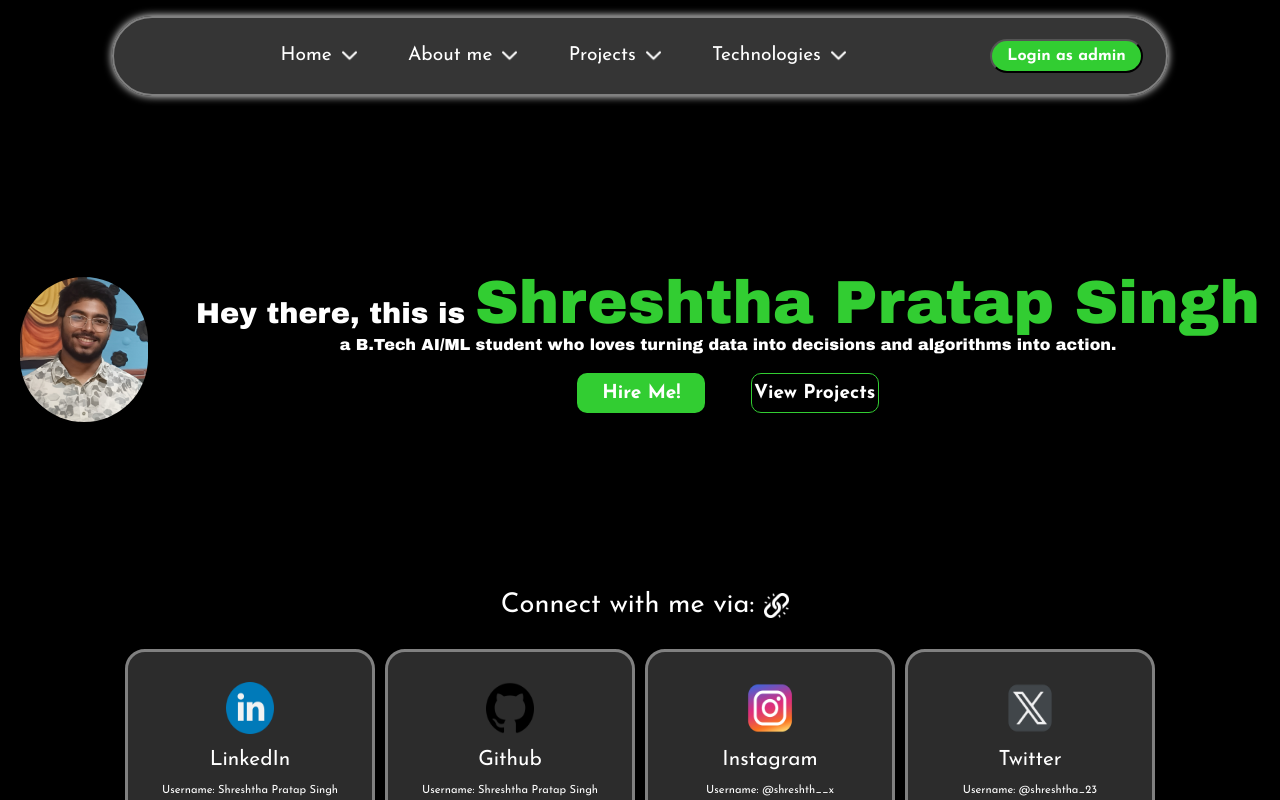
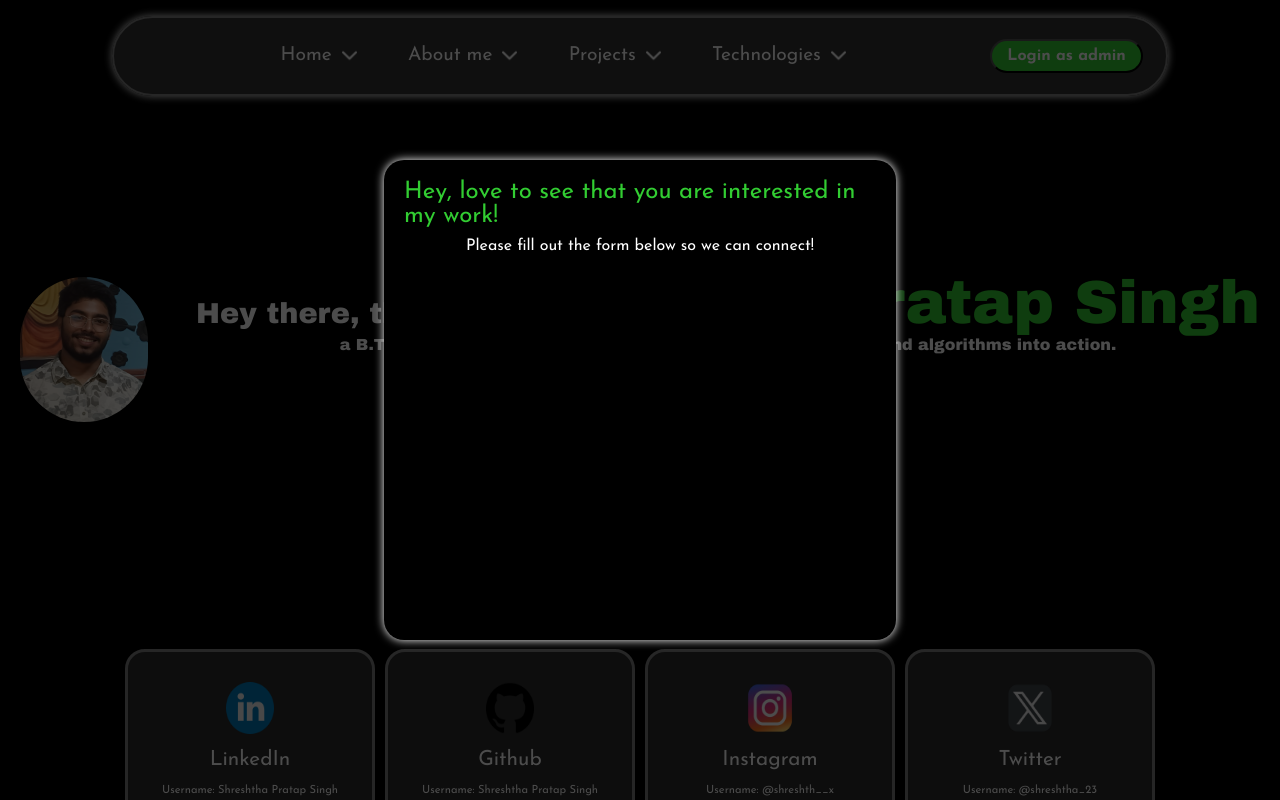
Before and after one commit to ShreshthaPratapSingh/Personal-Portfolio, a plain HTML site: page index.html in a window 1280 px wide. Both pictures are taken after a click on the button "Hire Me!". Shown: the top 800 px of the page. Drawn offline with Linux system fonts and the light colour scheme.

Commit message:
Prepare for adding Hiring Form

```diff
--- /dev/null
+++ b/hiringPage.js
@@ -0,0 +1,6 @@
+let getHiringButton = document.getElementsByClassName("HireMe")[0];
+let getHiringSector = document.getElementsByClassName("HiringSector")[0];
+
+getHiringButton.addEventListener("click", function(){
+    getHiringSector.style.display = "flex";
+})
--- a/index.html
+++ b/index.html
@@ -82,7 +82,8 @@
                             <input type="text" class="TechBox" placeholder="Enter the Tech"><br>
                             <input type="text" class="TechBox" placeholder="Enter the Libraries(if any)"><br>
                             <input type="text" class="TechBox" placeholder="Enter the type" required><br>
-                            <input type="text" class="TechBox" placeholder="Enter the url of icon of tech" required>
+                            <input type="text" class="TechBox" placeholder="Enter the url of icon of tech" required><br>
+                            <input type="text" class="TechBox" placeholder="Enter the color code for font" required>
                         </form>
                     </div>
                 </div>
@@ -101,6 +102,16 @@
             </div>
             <div class="SettingBTN">
                 <button class="Go_button">Go</button>
+            </div>
+        </div>
+    </div>
+    <div class="HiringSector">
+        <div class="HiringBox">
+            <div class="Heading_Hiring">
+                Hey, love to see that you are interested in my work!
+            </div>
+            <div class="Heading_Hiring_2">
+                Please fill out the form below so we can connect!
             </div>
         </div>
     </div>
@@ -339,6 +350,7 @@
     <script src="LogIn.js"></script>
     <script src="verification.js"></script>
     <script src="settingPage.js"></script>
+    <script src="hiringPage.js"></script>
 </body>
 
 </html>
--- a/style.css
+++ b/style.css
@@ -8,14 +8,17 @@ body {
     background-color: black;
     overflow-x: hidden;
 }
+
 @keyframes appearance {
-    from{
+    from {
         filter: opacity(0);
     }
-    to{
+
+    to {
         filter: opacity(1);
     }
 }
+
 @keyframes downToUp {
     from {
         transform: translateY(50px);
@@ -105,7 +108,8 @@ nav div ul li:hover {
     width: 15px;
     height: 15px;
 }
-.Sett{
+
+.Sett {
     width: 25px;
     height: 25px;
 }
@@ -137,17 +141,21 @@ li {
     gap: 3em;
     animation: downToUp 0.5s;
 }
-.Settings_{
+
+.Settings_ {
     transition: 0.1s;
     color: white;
     font-family: "Josefin Sans", sans-serif;
-    font-size: clamp(0.7rem, 2vw, 1.2rem);;
+    font-size: clamp(0.7rem, 2vw, 1.2rem);
+    ;
 }
-.Settings_:hover{
+
+.Settings_:hover {
     cursor: pointer;
     transition: 0.1s;
     text-shadow: 0px 0px 10px white, 0px 0px 10px white;
 }
+
 .Me {
     transition: 0.5s;
     width: 10vw;
@@ -284,7 +292,10 @@ li {
     font-family: "Josefin Sans", sans-serif;
     color: white;
 }
-.LogInSector, .SettingSector{
+
+.LogInSector,
+.SettingSector,
+.HiringSector {
     display: none;
     position: fixed;
     width: 100vw;
@@ -297,12 +308,14 @@ li {
     background-color: rgba(0, 0, 0, 0.7);
     animation: appearance 0.5s ease-in 0s forwards;
 }
-.SettingSector{
+
+.SettingSector {
     display: flex;
     justify-content: center;
     align-items: center;
 }
-.Heading1_settings{
+
+.Heading1_settings {
     color: white;
     font-family: "Josefin Sans", sans-serif;
     display: flex;
@@ -311,12 +324,14 @@ li {
     margin: 20px;
     font-size: 1.5em;
 }
-.Heading2_settings{
+
+.Heading2_settings {
     color: #32CD32;
     display: flex;
     justify-content: center;
 }
-.LogInBox{
+
+.LogInBox {
     position: relative;
     width: 40vw;
     height: 40vh;
@@ -325,7 +340,17 @@ li {
     font-family: "Josefin Sans", sans-serif;
     border-radius: 20px;
 }
-.SettingBox{
+.HiringBox{
+    position: relative;
+    width: 40vw;
+    height: 60vh;
+    background-color: black;
+    box-shadow: 0px 0px 10px white;
+    font-family: "Josefin Sans", sans-serif;
+    border-radius: 20px;
+    padding: 20px;
+}
+.SettingBox {
     position: relative;
     width: 40vw;
     height: 60vh;
@@ -338,11 +363,14 @@ li {
     justify-content: center;
     align-items: center;
 }
-.crossIcon{
+
+.crossIcon {
     display: flex;
     justify-content: flex-end;
 }
-.cross, .crossSetting{
+
+.cross,
+.crossSetting {
     transition: 0.1s;
     position: absolute;
     top: 20px;
@@ -350,12 +378,16 @@ li {
     width: 30px;
     height: 30px;
 }
-.cross:hover, .crossSetting:hover{
+
+.cross:hover,
+.crossSetting:hover {
     transition: 0.1s;
     cursor: pointer;
     transform: scale(1.1);
 }
-.SecretLabel, .LoginLabel{
+
+.SecretLabel,
+.LoginLabel {
     color: white;
 }
 
@@ -363,14 +395,18 @@ li {
     display: flex;
     gap: 20%;
 }
-.details, .details_setting{
+
+.details,
+.details_setting {
     display: flex;
     flex-direction: column;
     align-items: center;
     margin-top: 20px;
     gap: 20px;
 }
-#SecretText, #LoginPass{
+
+#SecretText,
+#LoginPass {
     width: 100%;
     height: 40px;
     padding-left: 50px;
@@ -379,11 +415,14 @@ li {
     border: 2px solid #32CD32;
     color: white;
 }
-#SecretText::placeholder, #LoginPass::placeholder{
+
+#SecretText::placeholder,
+#LoginPass::placeholder {
     color: grey;
     font-family: "Josefin Sans", sans-serif;
 }
-#AddingTabs{
+
+#AddingTabs {
     width: 80%;
     padding: 10px;
     border-radius: 10px;
@@ -391,22 +430,26 @@ li {
     background-color: black;
     color: white
 }
-.AddingTabsContainer{
+
+.AddingTabsContainer {
     display: flex;
     justify-content: center;
     margin-top: 20px;
 }
-#SecretText{
+
+#SecretText {
     background: url(./images/icons/document.png);
     background-size: contain;
     background-repeat: no-repeat;
 }
-#LoginPass{
+
+#LoginPass {
     background: url(./images/icons/locked.png);
     background-size: contain;
     background-repeat: no-repeat;
 }
-.LogInHeading{
+
+.LogInHeading {
     color: #32CD32;
     margin: 20px;
     font-size: 1.2em;
@@ -414,6 +457,7 @@ li {
     flex-direction: column;
     align-items: center;
 }
+
 .buttonContainer {
     display: flex;
     align-items: center;
@@ -506,7 +550,19 @@ li {
     font-size: 2em;
     margin-bottom: 30px;
 }
-
+.Heading_Hiring{
+    display: flex;
+    justify-content: center;
+    font-size: 1.5em;
+    color: #32CD32;
+}
+.Heading_Hiring_2{
+    display: flex;
+    justify-content: center;
+    font-size: 1em;
+    margin-top: 10px;
+    color: white;
+}
 .CollText {
     animation: rightToLeft 1s ease-in-out 0s forwards;
 }
@@ -588,7 +644,9 @@ li {
     color: white;
     font-size: 0.7em;
 }
-.Login_button, .Go_button{
+
+.Login_button,
+.Go_button {
     transition: 0.1s;
     width: 100px;
     height: 40px;
@@ -597,28 +655,36 @@ li {
     border-radius: 20px;
     font-size: 1.2em;
 }
-.Login_button:hover, .Go_button:hover{
+
+.Login_button:hover,
+.Go_button:hover {
     transition: 0.1;
     transform: scale(1.1);
     cursor: pointer;
     box-shadow: 0px 0px 6px white;
 }
-.logInBTN, .SettingBTN{
+
+.logInBTN,
+.SettingBTN {
     display: flex;
     justify-content: center;
     margin-top: 20px;
 }
-.LoginForm{
+
+.LoginForm {
     display: flex;
     flex-direction: column;
     gap: 10px;
 }
-.formholder, .formholder_Proj{
+
+.formholder,
+.formholder_Proj {
     display: flex;
     justify-content: center;
     margin-top: 10px;
 }
-.TechBox{
+
+.TechBox {
     font-size: 1.1em;
     background-color: black;
     border: 1px solid white;
@@ -629,9 +695,12 @@ li {
     width: 15vw;
     margin-top: 5px;
 }
-.hiddenDetails, .hiddenDetails_Proj{
+
+.hiddenDetails,
+.hiddenDetails_Proj {
     display: none;
 }
-.SettingSector{
+
+.SettingSector {
     display: none;
 }
```
